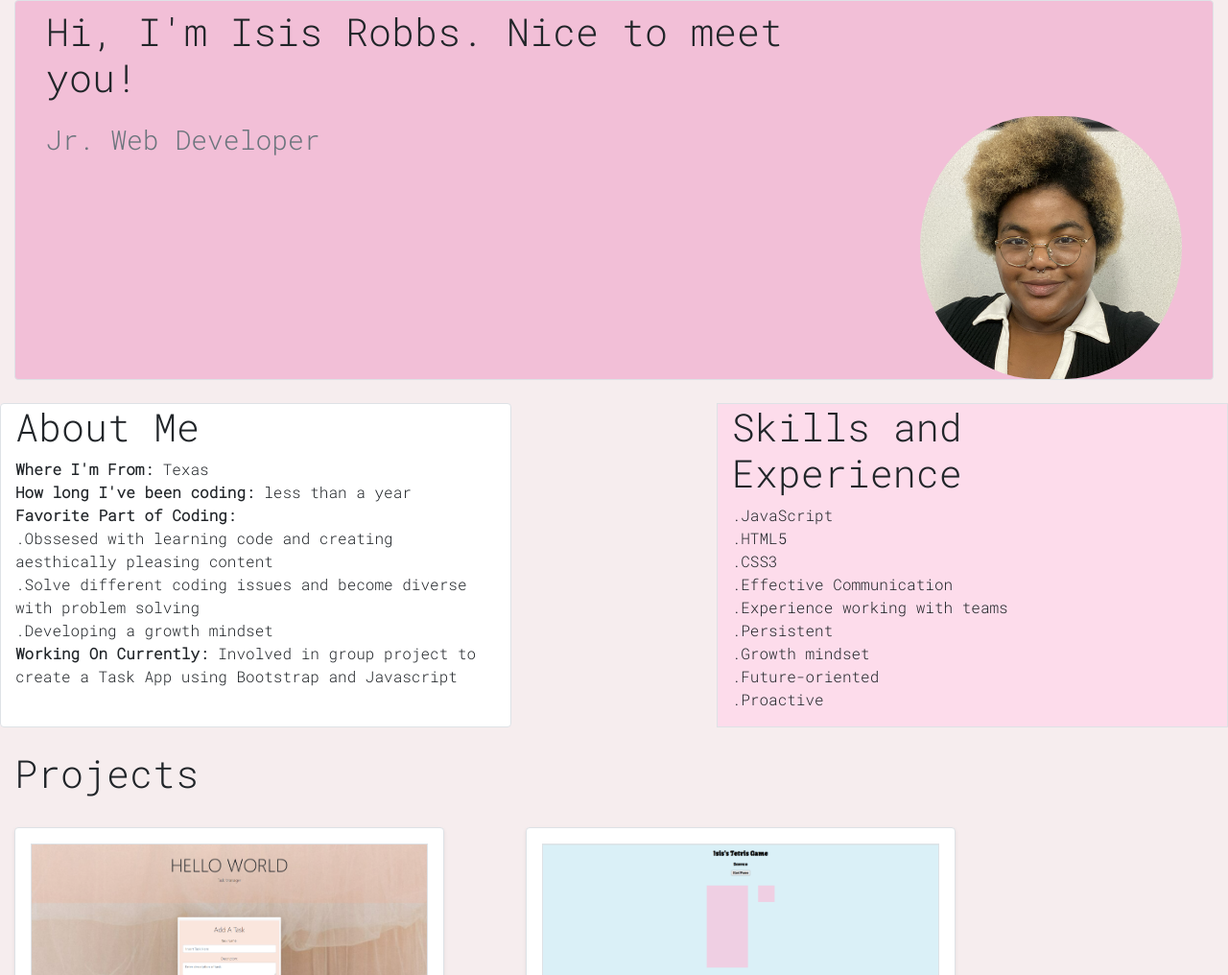
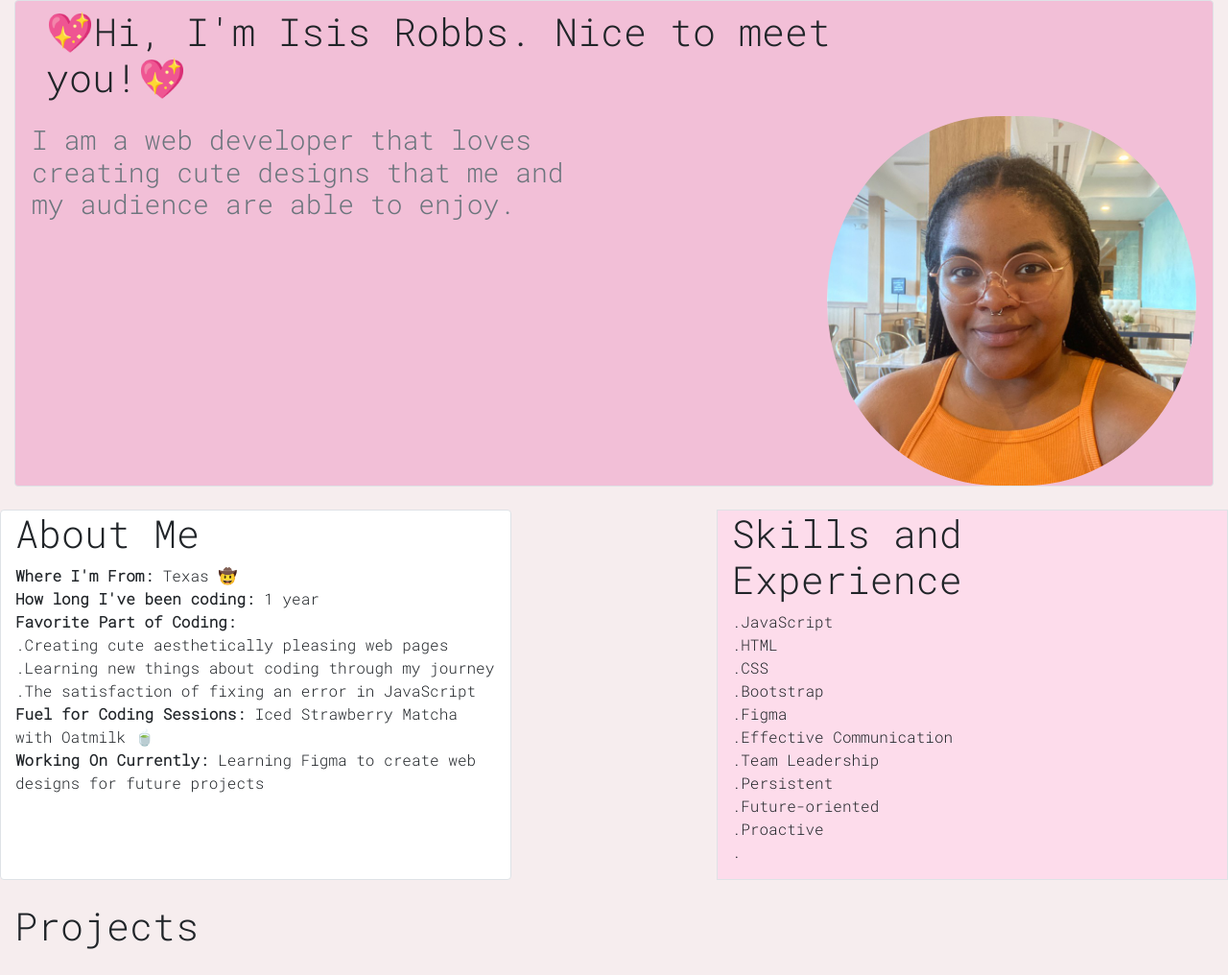
Before and after one commit to IsisRobbs/Official-Web-Portfolio, a plain HTML site: page index.html in a window 1280 px wide. Shown: the top 1016 px of the page at 96% size. Drawn offline with nearby package versions, Linux system fonts and the light colour scheme.

Commit message:
Edit content on page and added emojis

```diff
--- a/index.html
+++ b/index.html
@@ -16,11 +16,13 @@
         <!-- Page Header -->
     <header class="wrapper jumbotron border rounded justify-content-center py-0 mb-4" style="background-color:#f2bfd7">
         <div class="row py-0">
-        <h1 class="py-2 col-md-9">Hi, I'm Isis Robbs. Nice to meet you!
+        <h1 class="py-2 col-md-9"> 💖Hi, I'm Isis Robbs. Nice to meet you!💖
         </h1>
-        <h3 class="col-md-9 py-2 text-muted"> Jr. Web Developer
+        <div class="row">
+        <h3 class="col-md-8 py-2 text-muted"> I am a web developer that loves <br> creating cute designs that me and <br> my audience are able to enjoy.
         </h3>
-        <img class="col-lg-3 col-md-6 py-0 rounded-pill d-flex flex-column justify-content-center align-center" src="assets/images/profile-pic-2.png">
+        <img class="col-lg-4 col-md-6 py-0 rounded-pill d-flex flex-column justify-content-center align-center" src="assets/images/profilepic3.jpg">
+        </div>
         </div>
     </header>
     <!-- About Me Section -->
@@ -28,21 +30,22 @@
     <div class="col-lg-5 col-sm-12 bg-white border rounded">
         <h1>About Me</h1>
        <p>
-       <strong>Where I'm From:</strong> Texas<br>
-    <strong>How long I've been coding:</strong> less than a year<br>
+       <strong>Where I'm From:</strong> Texas 🤠<br>
+    <strong>How long I've been coding:</strong> 1 year<br>
     <strong>Favorite Part of Coding:</strong> <br>
-       .Obssesed with learning code and creating aesthically pleasing content<br>
-       .Solve different coding issues and become diverse with problem solving <br>
-       .Developing a growth mindset<br>
-       <strong>Working On Currently:</strong> Involved in group project to create a Task App using Bootstrap and Javascript
+       .Creating cute aesthetically pleasing web pages<br>
+       .Learning new things about coding through my journey<br>
+       .The satisfaction of fixing an error in JavaScript<br>
+       <strong>Fuel for Coding Sessions:</strong> Iced Strawberry Matcha with Oatmilk 🍵 <br>
+       <strong>Working On Currently:</strong> Learning Figma to create web designs for future projects
 
        </p>
     </div>
     <div class="col-2"></div>
     <div class="col-lg-5 col-sm-12 border" style="background-color:#fddceb;">
         <h1>Skills and Experience</h1>
-        <p>.JavaScript<br> .HTML5<br> .CSS3<br> .Effective Communication<br> .Experience working with teams<br> .Persistent<br>
-        .Growth mindset<br> .Future-oriented<br> .Proactive</p>
+        <p>.JavaScript<br> .HTML<br> .CSS <br> .Bootstrap <br> .Figma <br> .Effective Communication<br> .Team Leadership<br> .Persistent<br>
+        .Future-oriented<br> .Proactive <br> .</p>
     </div>
     </div>
     <!-- Project Section Cards-->
@@ -53,7 +56,7 @@
     <div class="card shadow-sm p-3 mb-5 bg-white rounded border" style="width: 28rem;">
       <img class="border border-box" src="./assets/images/To-Do-App.png">
       <div class="card-body">
-             <h5 class="card-title"><a href="https://github.com/IsisRobbs/JWD_FinalProject_Group7">To Do App</a></h5>
+             <h5 class="card-title"><a href="https://isisrobbs.github.io/JWD_FinalProject_Group7/">To Do App</a></h5>
                 <h6 class="card-subtitle mb-2 text-muted">HTML, CSS, and JavaScript</h6>
             <p class="card-text">This project allowed me to collaborate<br> with a group to code for the first <br> time.
                  I was responsible for the Github <br> page and troubleshooting merging <br> conflicts while also helping to create <br> the task
@@ -67,7 +70,7 @@
       <div class="card shadow-sm p-3 mb-5 bg-white rounded border" style="width: 28rem;">
         <img class="border border-box" src="./assets/images/tetris-game.png">
           <div class="card-body">
-              <h5 class="card-title"><a href="https://github.com/IsisRobbs/tetris-game">Tetris</a></h5>
+              <h5 class="card-title"><a href="https://isisrobbs.github.io/tetris-game/">Tetris</a></h5>
                   <h6 class="card-subtitle mb-2 text-muted">HTML, CSS, and JavaScript</h6>
               <p class="card-text">This was my first project walkthrough where I got to try using HTML and CSS <br>
             from a project walkthrough provided by Codecademy. It was great practice for using the simplest aspects<br>
```
Also changed, not shown: assets/images/profilepic3.jpg (added).
